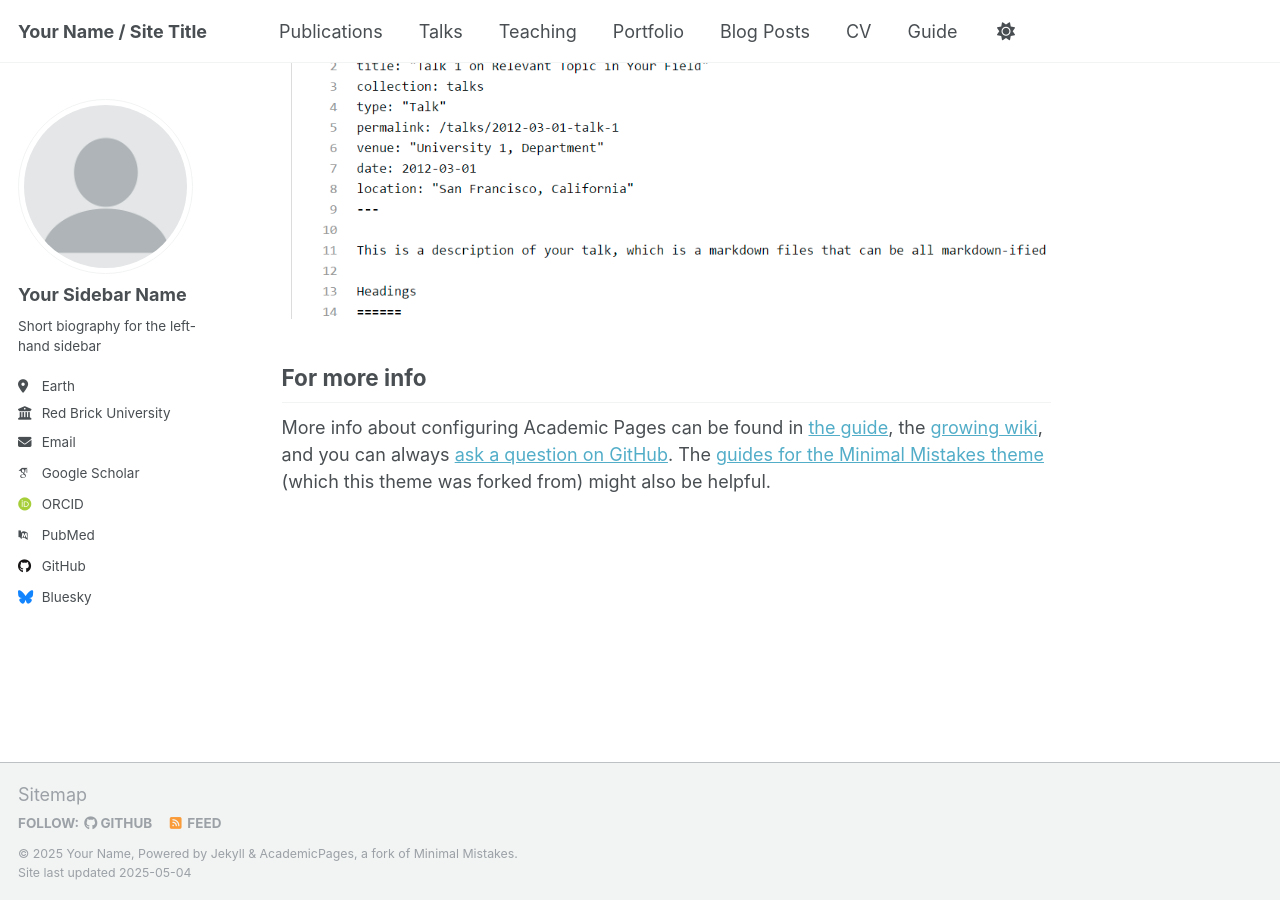
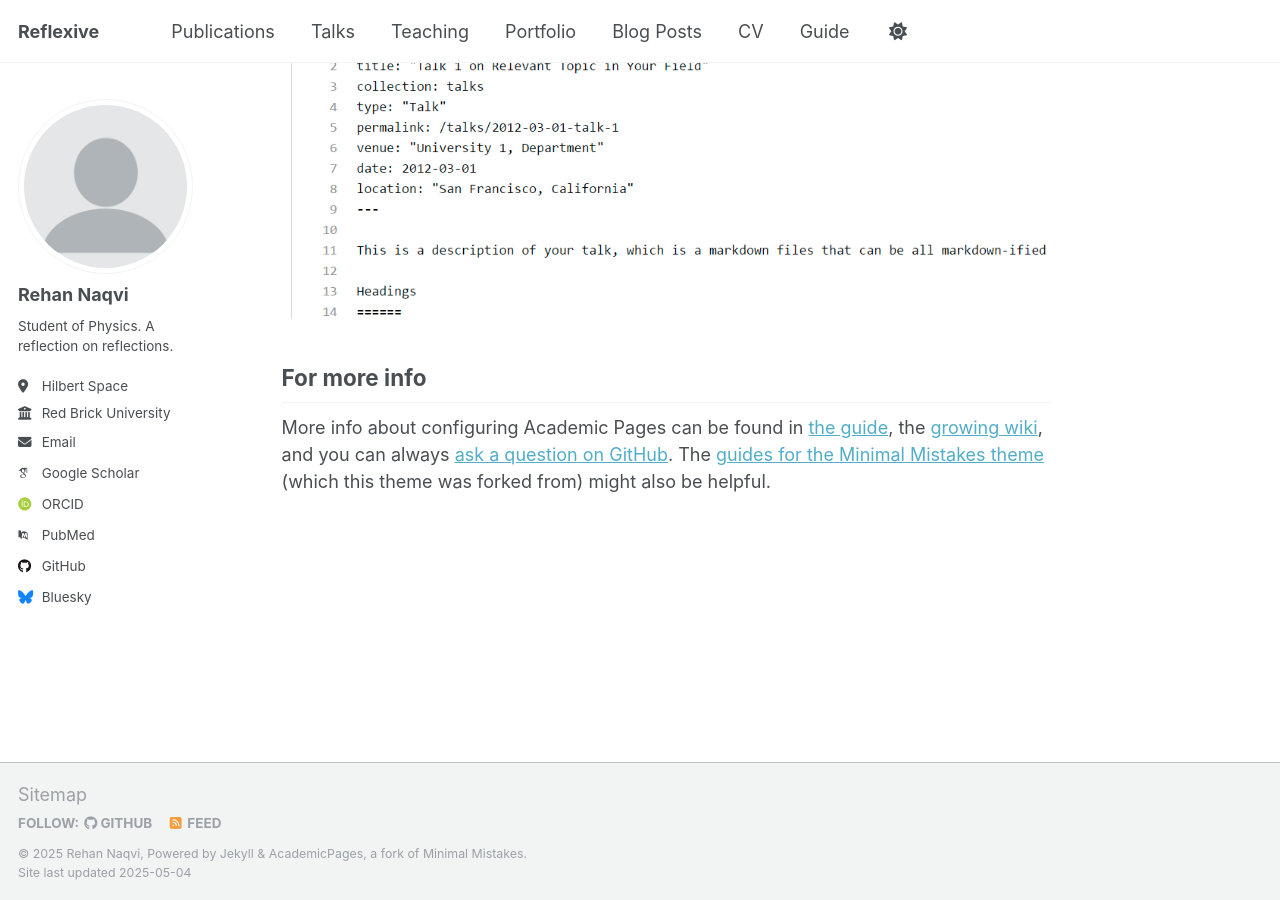
Before and after one commit to rayhannaqvi/rayhannaqvi.github.io, a Jekyll site: the page built from _pages/about.md, in a window 1280 px wide and 900 px high, scrolled down 2636 px. Built offline with Jekyll 4.4.1, drawn with Linux system fonts in a browser that asks for light colours; some web fonts are replaced.

Commit message:
Update _config.yml
added some personal info.

```diff
--- a/_config.yml
+++ b/_config.yml
@@ -9,11 +9,11 @@
 # Basic Site Settings
 locale                   : "en-US"
 site_theme               : "default"
-title                    : "Your Name / Site Title"
+title                    : "Reflexive"
 title_separator          : "-"
-name                     : &name "Your Name"
+name                     : &name "Rehan Naqvi"
 description              : &description "personal description"
-url                      : https://academicpages.github.io # the base hostname & protocol for your site e.g. "https://[your GitHub username].github.io" or if you already have some other page hosted on Github then use "https://[your GitHub username].github.io/[Your Repo Name]"
+url                      : https://rayhannaqvi.github.io # the base hostname & protocol for your site e.g. "https://[your GitHub username].github.io" or if you already have some other page hosted on Github then use "https://[your GitHub username].github.io/[Your Repo Name]"
 baseurl                  : "" # the subpath of your site, e.g. "/blog"
 repository               : "academicpages/academicpages.github.io"
 
@@ -23,13 +23,13 @@
 author:
   # Biographic information
   avatar           : "profile.png"
-  name             : "Your Sidebar Name"
+  name             : "Rehan Naqvi"
   pronouns         : # example: "she/her"
-  bio              : "Short biography for the left-hand sidebar"
-  location         : "Earth"
+  bio              : "Student of Physics. A reflection on reflections."
+  location         : "Hilbert Space"
   employer         : "Red Brick University"
   uri              : # URL
-  email            : "none@example.org"
+  email            : "rehannaqvi47@gmail.com"
 
   # Academic websites
   academia         : # URL
```
